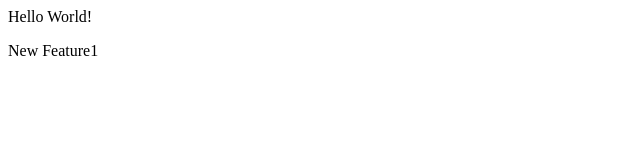
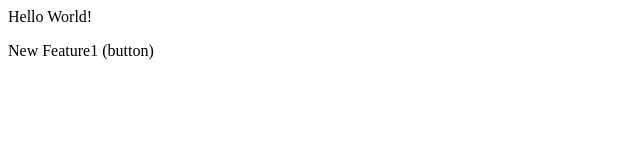
Before and after one commit to Kushagr-25/testing_git, a plain HTML site: page index.html in a window 1280 px wide. Shown: the full height of the page, 0-640 px from the left. Drawn offline with Linux system fonts and the light colour scheme.

Commit message:
Added button

```diff
--- a/index.html
+++ b/index.html
@@ -1,2 +1,2 @@
 <p>Hello World!</p>
-<p>New Feature1</p>
+<p>New Feature1 (button)</p>
```
